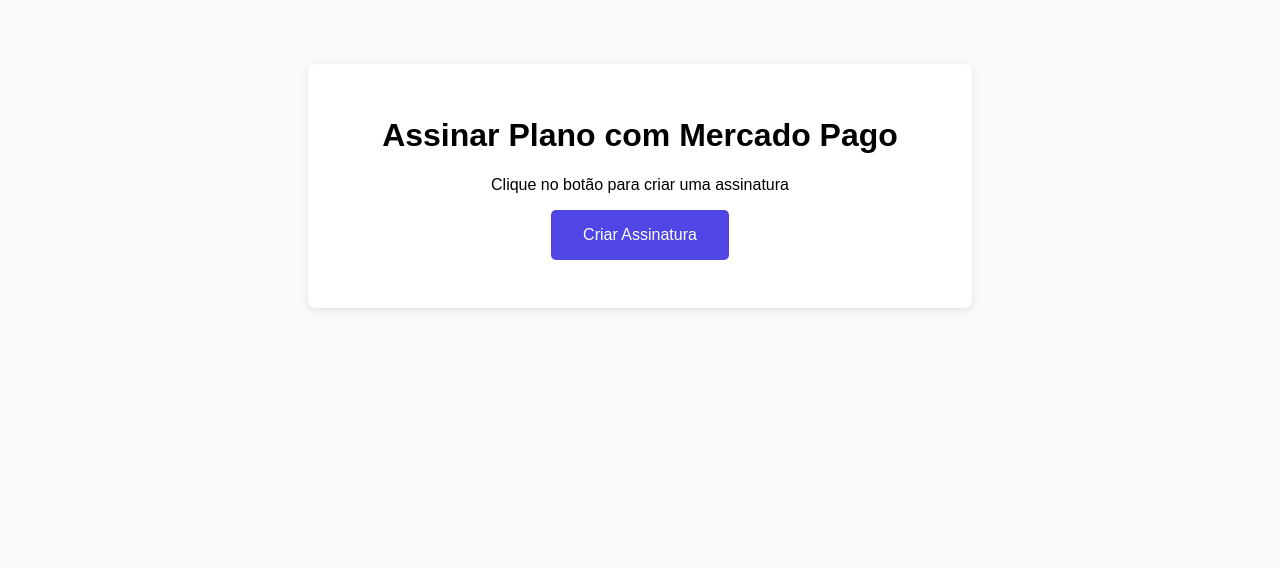
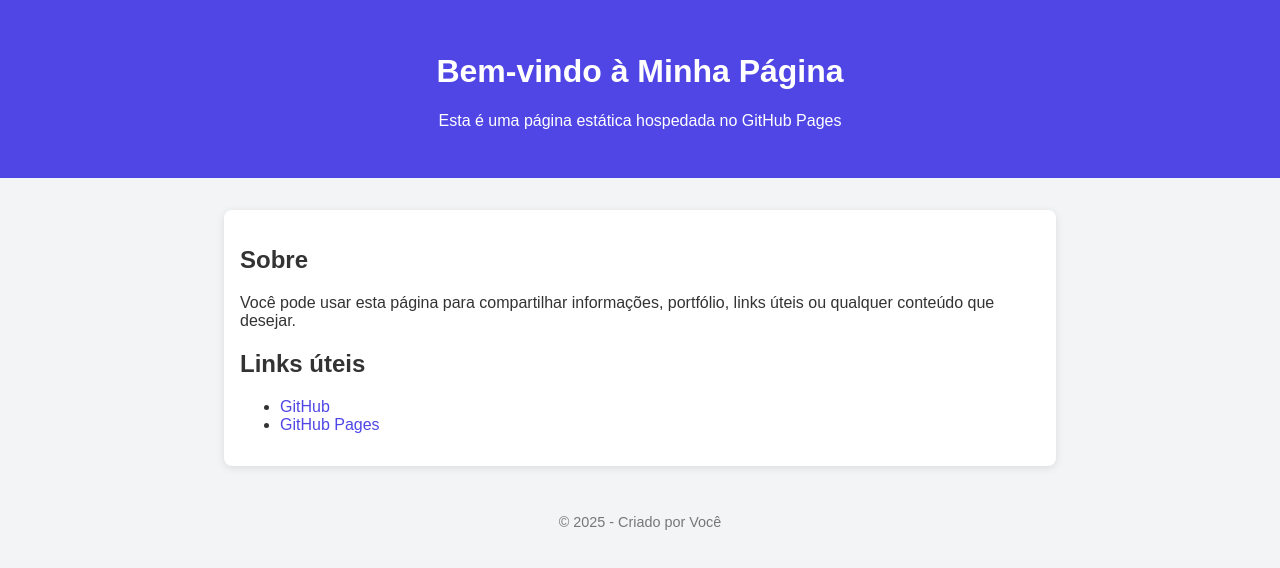
Before and after one commit to sara-silveira/sara-silveira.github.io, a plain HTML site: page index.html in a window 1280 px wide. Drawn offline with Linux system fonts and the light colour scheme.

Commit message:
Update index.html

```diff
--- a/index.html
+++ b/index.html
@@ -2,64 +2,71 @@
 <html lang="pt-BR">
 <head>
   <meta charset="UTF-8" />
-  <meta name="viewport" content="width=device-width, initial-scale=1.0"/>
-  <title>Assinatura Mercado Pago</title>
+  <meta name="viewport" content="width=device-width, initial-scale=1.0" />
+  <title>Minha Página Estática</title>
   <style>
-    body { font-family: Arial, sans-serif; background: #f9fafb; margin: 0; padding: 0; text-align: center; }
-    main { max-width: 600px; margin: 4rem auto; background: white; padding: 2rem; border-radius: 8px; box-shadow: 0 2px 10px rgba(0,0,0,0.1); }
-    button { background: #4f46e5; color: white; border: none; padding: 1rem 2rem; font-size: 1rem; border-radius: 5px; cursor: pointer; }
-    button:hover { background: #4338ca; }
-    #resposta { margin-top: 1rem; font-family: monospace; word-break: break-word; font-size: 0.9rem; }
+    body {
+      font-family: Arial, sans-serif;
+      margin: 0;
+      padding: 0;
+      background: #f3f4f6;
+      color: #333;
+    }
+
+    header {
+      background-color: #4f46e5;
+      color: white;
+      padding: 2rem;
+      text-align: center;
+    }
+
+    main {
+      max-width: 800px;
+      margin: 2rem auto;
+      padding: 1rem;
+      background-color: white;
+      border-radius: 8px;
+      box-shadow: 0 2px 8px rgba(0, 0, 0, 0.1);
+    }
+
+    footer {
+      text-align: center;
+      padding: 1rem;
+      color: #777;
+      font-size: 0.9rem;
+    }
+
+    a {
+      color: #4f46e5;
+      text-decoration: none;
+    }
+
+    a:hover {
+      text-decoration: underline;
+    }
   </style>
 </head>
 <body>
 
-<main>
-  <h1>Assinar Plano com Mercado Pago</h1>
-  <p>Clique no botão para criar uma assinatura</p>
-  <button onclick="criarAssinatura()">Criar Assinatura</button>
-  <p id="resposta"></p>
-</main>
+  <header>
+    <h1>Bem-vindo à Minha Página</h1>
+    <p>Esta é uma página estática hospedada no GitHub Pages</p>
+  </header>
 
-<script>
-  async function criarAssinatura() {
-    const respostaElemento = document.getElementById('resposta');
+  <main>
+    <h2>Sobre</h2>
+    <p>Você pode usar esta página para compartilhar informações, portfólio, links úteis ou qualquer conteúdo que desejar.</p>
 
-    try {
-      const response = await fetch("https://api.mercadopago.com/preapproval", {
-        method: "POST",
-        headers: {
-          "Authorization": "Bearer APP_USR-5443290444517044-062609-c676718502ddc56c39e7a4a9d121a99f-2513277004", // ⚠️ Substitua por seu token real
-          "Content-Type": "application/json"
-        },
-        body: JSON.stringify({
-          reason: "Yoga classes",
-          external_reference: "YG-1234",
-          payer_email: "test_user_75650838@testuser.com",
-          auto_recurring: {
-            frequency: 1,
-            frequency_type: "months",
-            end_date: "2025-12-31T23:59:59.000Z",
-            transaction_amount: 10,
-            currency_id: "BRL"
-          },
-          back_url: "https://sara-silveira.github.io/pagamento_ok.html",
-          status: "pending"
-        })
-      });
+    <h2>Links úteis</h2>
+    <ul>
+      <li><a href="https://github.com">GitHub</a></li>
+      <li><a href="https://pages.github.com">GitHub Pages</a></li>
+    </ul>
+  </main>
 
-      const data = await response.json();
-
-      if (response.ok) {
-        respostaElemento.innerHTML = `✅ Assinatura criada com sucesso!<br>ID: ${data.id}<br>Status: ${data.status}`;
-      } else {
-        respostaElemento.innerHTML = `❌ Erro: ${data.message || JSON.stringify(data)}`;
-      }
-    } catch (erro) {
-      respostaElemento.innerText = `❌ Erro ao conectar: ${erro.message}`;
-    }
-  }
-</script>
+  <footer>
+    &copy; 2025 - Criado por Você
+  </footer>
 
 </body>
 </html>
```
